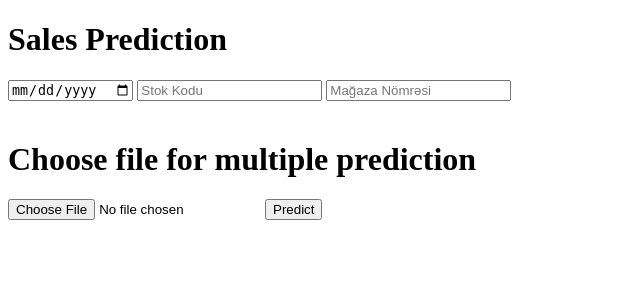
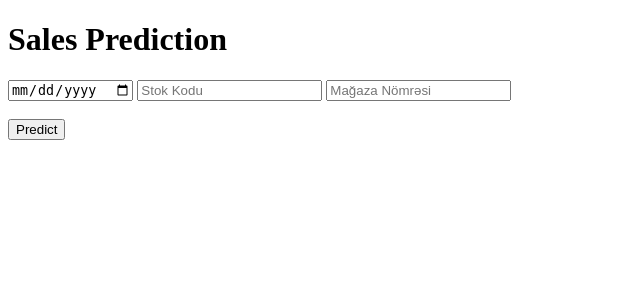
Before and after one commit to SaddamHasanov/Sales-Prediction-Model, a Flask app: page / in a window 1280 px wide. Shown: the top 300 px of the page, without its empty margins (0-640 px from the left). Run offline with Flask 3, Linux system fonts and the light colour scheme; parts of the project's set-up code (start-up, migrations or seed data) failed here and were passed over.

Commit message:
index.html

```diff
--- a/templates/index.html
+++ b/templates/index.html
@@ -23,8 +23,6 @@
                 <br>
                 <br>
 
-                <h1>Choose file for multiple prediction</h1>
-                <input type = "file" id = "fileInput" name = "file" accept = ".xlsx">
                 <button type = "submit" class = "btn btn-primary btn-block btn-large">Predict</button>
             </form>
 
```
